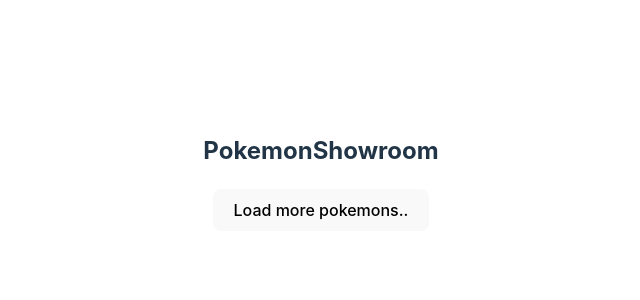
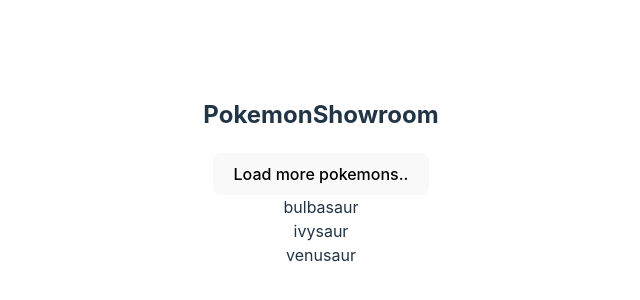
Before and after one commit to altRush/react-pokemon-showroom, a React (Vite) app: page /pokemon-showroom in a window 1280 px wide. Shown: the part 228-528 px from the top of the page, without its empty margins (319-959 px from the left). Built offline with nearby package versions, Linux system fonts and the light colour scheme.

Commit message:
feat: Provide 3 initial pokemons in showroom

```diff
--- /dev/null
+++ b/src/config/initialShowroomPokemons.json
@@ -0,0 +1,65 @@
+[
+	{
+		"name": "bulbasaur",
+		"url": "https://pokeapi.co/api/v2/pokemon/1/",
+		"sprite": "https://raw.githubusercontent.com/PokeAPI/sprites/master/sprites/pokemon/1.png",
+		"types": [
+			{
+				"slot": 1,
+				"type": {
+					"name": "grass",
+					"url": "https://pokeapi.co/api/v2/type/12/"
+				}
+			},
+			{
+				"slot": 2,
+				"type": {
+					"name": "poison",
+					"url": "https://pokeapi.co/api/v2/type/4/"
+				}
+			}
+		]
+	},
+	{
+		"name": "ivysaur",
+		"url": "https://pokeapi.co/api/v2/pokemon/2/",
+		"sprite": "https://raw.githubusercontent.com/PokeAPI/sprites/master/sprites/pokemon/2.png",
+		"types": [
+			{
+				"slot": 1,
+				"type": {
+					"name": "grass",
+					"url": "https://pokeapi.co/api/v2/type/12/"
+				}
+			},
+			{
+				"slot": 2,
+				"type": {
+					"name": "poison",
+					"url": "https://pokeapi.co/api/v2/type/4/"
+				}
+			}
+		]
+	},
+	{
+		"name": "venusaur",
+		"url": "https://pokeapi.co/api/v2/pokemon/3/",
+		"sprite": "https://raw.githubusercontent.com/PokeAPI/sprites/master/sprites/pokemon/3.png",
+		"types": [
+			{
+				"slot": 1,
+				"type": {
+					"name": "grass",
+					"url": "https://pokeapi.co/api/v2/type/12/"
+				}
+			},
+			{
+				"slot": 2,
+				"type": {
+					"name": "poison",
+					"url": "https://pokeapi.co/api/v2/type/4/"
+				}
+			}
+		]
+	}
+]
--- a/src/stores/pokemonShowroom.ts
+++ b/src/stores/pokemonShowroom.ts
@@ -1,5 +1,6 @@
 import { PayloadAction, createSlice } from '@reduxjs/toolkit';
 import gen1Pokemons from '../config/gen-1-pokemons.json';
+import initialShowroomPokemons from '../config/initialShowroomPokemons.json';
 
 export interface PokemonStackState {
 	currentPokemonIndex: number;
@@ -8,8 +9,8 @@
 }
 
 const initialState = {
-	currentPokemonIndex: 0,
-	pokemonStack: []
+	currentPokemonIndex: 3,
+	pokemonStack: initialShowroomPokemons
 } satisfies PokemonStackState as PokemonStackState;
 
 export const pokemonShowroomStackSlice = createSlice({
```
